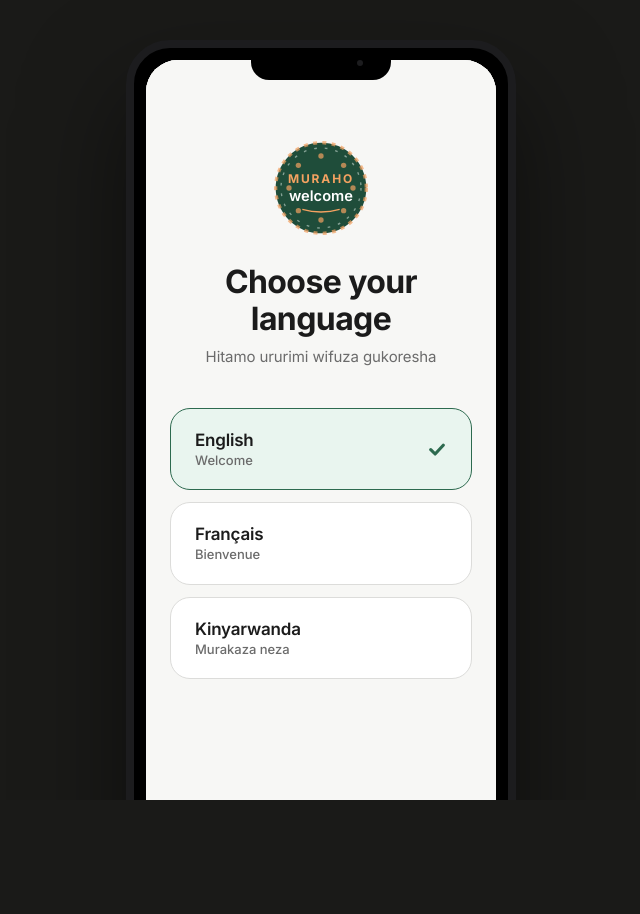
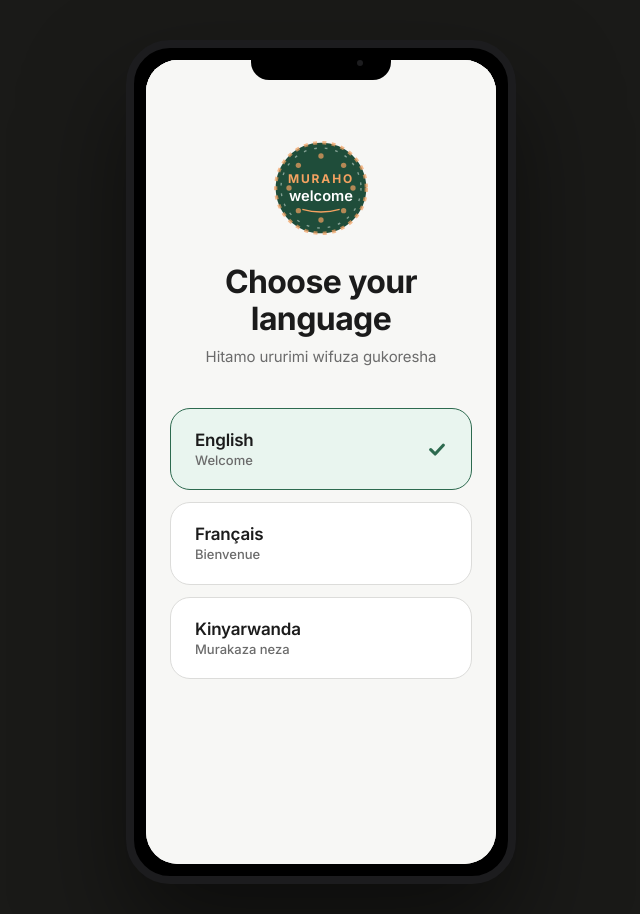
Before and after one commit to techly-africa/etl-poc-lfm, a React (Vite) app: page / in a window 1280 px wide. Shown: the top 914 px of the page, without its empty margins (319-959 px from the left). Before the commit the page ends 800 px from the top, so only its background shows below. Built offline with nearby package versions, Linux system fonts and the light colour scheme.

Commit message:
Critical fix for iPhone 16 Pro scroll lock: Refactored viewport meta and removed overflow:hidden constraints

```diff
--- a/index.html
+++ b/index.html
@@ -2,18 +2,32 @@
 <html lang="en">
 <head>
   <meta charset="UTF-8"/>
-  <meta name="viewport" content="width=device-width, initial-scale=1, maximum-scale=1, user-scalable=0"/>
+  <meta name="viewport" content="width=device-width, initial-scale=1, maximum-scale=1, user-scalable=0, viewport-fit=cover"/>
   <title>ETL · Body Reset Program</title>
   <link rel="preconnect" href="https://fonts.googleapis.com">
   <link rel="preconnect" href="https://fonts.gstatic.com" crossorigin>
   <link href="https://fonts.googleapis.com/css2?family=Inter:wght@400;500;600;700&display=swap" rel="stylesheet">
   <style>
-    html, body { margin: 0; padding: 0; background: #1a1a18; font-family: 'Inter', -apple-system, system-ui, sans-serif; overflow: hidden; height: 100%; }
+    html, body {
+      margin: 0;
+      padding: 0;
+      background: #1a1a18;
+      font-family: 'Inter', -apple-system, system-ui, sans-serif;
+      min-height: 100%;
+      width: 100%;
+    }
+    body {
+      overflow-x: hidden;
+    }
+    #root { min-height: 100%; }
     * { box-sizing: border-box; }
-    #root { height: 100%; }
     /* Hide scrollbars on inner scrolling regions */
     *::-webkit-scrollbar { width: 0; height: 0; }
     * { scrollbar-width: none; }
+
+    @media (max-width: 768px) {
+      html, body { overflow: auto !important; }
+    }
   </style>
 </head>
 <body>
--- a/src/App.tsx
+++ b/src/App.tsx
@@ -7,7 +7,7 @@ import { ImigongoCorner } from './components/art/rw';
 import { useTweaks, TweaksPanel, TweakSection, TweakToggle, TweakColor, TweakRadio } from './components/tweaks/index';
 import {
   IOSDevice, ScreenHeader, BottomNav, ProgressBar,
-  ArcProgress, MacroRing, ProgressDots, Btn, Chip, Pill, Card
+  ArcProgress, MacroRing, ProgressDots, Btn, Chip, Pill, Card, NotificationDrawer
 } from './components/ui/index';
 
 import { Onboarding } from './screens/onboarding';
@@ -59,7 +59,7 @@ export default function App() {
         boxSizing: 'border-box',
         flexDirection: 'column',
         gap: 20,
-        overflowX: 'hidden'
+        overflow: isMobile ? 'visible' : 'hidden'
       }}>
         {tweaks.view === 'prototype' && <Prototype tweaks={tweaks} isMobile={isMobile} />}
         {tweaks.view === 'system' && <SystemPanel />}
@@ -131,9 +131,10 @@ function Prototype({ tweaks, isMobile }) {
       minHeight: isMobile ? '100vh' : '100%',
       display: 'flex',
       flexDirection: 'column',
-      background: ETL.color.surface
+      background: ETL.color.surface,
+      overflow: isMobile ? 'visible' : 'hidden'
     }}>
-      <div style={{ flex: 1, position: 'relative' }}>
+      <div style={{ flex: 1, position: 'relative', display: 'flex', flexDirection: 'column' }}>
         {screen}
       </div>
       {stage === 'app' && <BottomNav active={tab} onChange={setTab} />}
```
Also changed, not shown: 4 other files (tests, documents, lock files or other folders).
